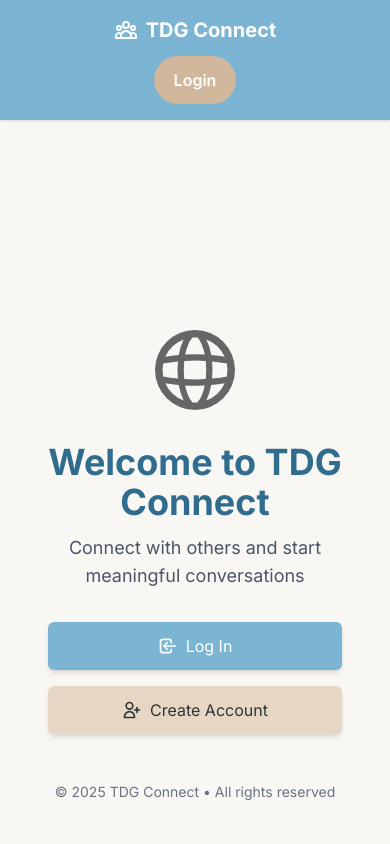
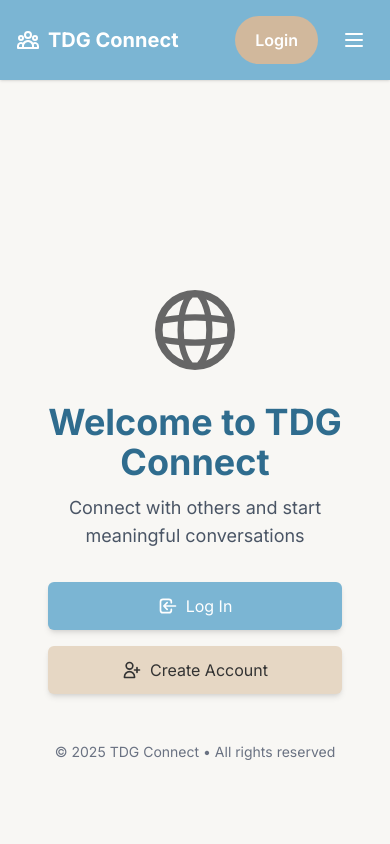
Before and after one commit to Kavirubc/tdg-connect, a Next.js app: page / in a window 390 px wide. Shown: the top 844 px of the page. Built offline with nearby package versions, Linux system fonts and the light colour scheme; no server answers.

Commit message:
Add Navigation component and refactor header to use it

```diff
--- a/src/app/layout.tsx
+++ b/src/app/layout.tsx
@@ -4,6 +4,7 @@ import "./globals.css";
 import { getServerSession } from 'next-auth';
 import Link from 'next/link';
 import { authOptions } from "@/lib/auth";
+import Navigation from "@/components/Navigation";
 
 const inter = Inter({
   subsets: ["latin"],
@@ -29,26 +30,7 @@ export default async function RootLayout({
         className={`${inter.variable} antialiased flex flex-col min-h-screen`}
       >
         <header className="bg-[#7bb5d3] text-white p-4 shadow-sm">
-          <div className="container mx-auto max-w-6xl flex flex-col sm:flex-row justify-between items-center gap-3">
-            <h1 className="text-xl font-bold flex items-center">
-              <svg xmlns="http://www.w3.org/2000/svg" className="h-6 w-6 mr-2" fill="none" viewBox="0 0 24 24" stroke="currentColor">
-                <path strokeLinecap="round" strokeLinejoin="round" strokeWidth={2} d="M17 20h5v-2a3 3 0 00-5.356-1.857M17 20H7m10 0v-2c0-.656-.126-1.283-.356-1.857M7 20H2v-2a3 3 0 015.356-1.857M7 20v-2c0-.656.126-1.283.356-1.857m0 0a5.002 5.002 0 019.288 0M15 7a3 3 0 11-6 0 3 3 0 016 0zm6 3a2 2 0 11-4 0 2 2 0 014 0zM7 10a2 2 0 11-4 0 2 2 0 014 0z" />
-              </svg>
-              TDG Connect
-            </h1>
-            {session ? (
-              <div className="flex items-center space-x-3">
-                <span className="hidden sm:inline">Welcome, {session.user?.name || 'User'}</span>
-                <Link href="/api/auth/signout" className="community-btn bg-[#d1b89c] hover:bg-[#b29777] text-white px-3 py-1.5 rounded-full text-sm transition-colors">
-                  Logout
-                </Link>
-              </div>
-            ) : (
-              <Link href="/auth/login" className="community-btn community-btn-secondary">
-                Login
-              </Link>
-            )}
-          </div>
+          <Navigation session={session} />
         </header>
         <main className="container mx-auto max-w-6xl px-4 py-6 flex-grow">
           {children}
--- /dev/null
+++ b/src/components/Navigation.tsx
@@ -0,0 +1,127 @@
+"use client";
+
+import { useState } from "react";
+import Link from "next/link";
+import { Session } from "next-auth";
+
+interface NavigationProps {
+    session: Session | null;
+}
+
+export default function Navigation({ session }: NavigationProps) {
+    const [isMenuOpen, setIsMenuOpen] = useState(false);
+
+    const toggleMenu = () => {
+        setIsMenuOpen(!isMenuOpen);
+    };
+
+    const navLinks = [
+        { name: "Home", href: "/" },
+        { name: "Dashboard", href: "/dashboard" },
+        { name: "Connections", href: "/connections" },
+    ];
+
+    return (
+        <nav className="w-full">
+            <div className="container mx-auto max-w-6xl flex justify-between items-center">
+                <h1 className="text-xl font-bold flex items-center">
+                    <svg
+                        xmlns="http://www.w3.org/2000/svg"
+                        className="h-6 w-6 mr-2"
+                        fill="none"
+                        viewBox="0 0 24 24"
+                        stroke="currentColor"
+                    >
+                        <path
+                            strokeLinecap="round"
+                            strokeLinejoin="round"
+                            strokeWidth={2}
+                            d="M17 20h5v-2a3 3 0 00-5.356-1.857M17 20H7m10 0v-2c0-.656-.126-1.283-.356-1.857M7 20H2v-2a3 3 0 015.356-1.857M7 20v-2c0-.656.126-1.283.356-1.857m0 0a5.002 5.002 0 019.288 0M15 7a3 3 0 11-6 0 3 3 0 016 0zm6 3a2 2 0 11-4 0 2 2 0 014 0zM7 10a2 2 0 11-4 0 2 2 0 014 0z"
+                        />
+                    </svg>
+                    TDG Connect
+                </h1>
+
+                <div className="flex items-center gap-4">
+                    {/* Login/Logout button always visible */}
+                    {session ? (
+                        <div className="flex items-center">
+                            <span className="hidden md:inline mr-3">
+                                Welcome, {session.user?.name || "User"}
+                            </span>
+                            <Link
+                                href="/api/auth/signout"
+                                className="community-btn bg-[#d1b89c] hover:bg-[#b29777] text-white px-3 py-1.5 rounded-full text-sm transition-colors"
+                            >
+                                Logout
+                            </Link>
+                        </div>
+                    ) : (
+                        <Link
+                            href="/auth/login"
+                            className="community-btn community-btn-secondary"
+                        >
+                            Login
+                        </Link>
+                    )}
+
+                    {/* Hamburger button - visible on all screen sizes */}
+                    <button
+                        className="flex items-center p-2"
+                        onClick={toggleMenu}
+                        aria-label="Toggle menu"
+                    >
+                        <svg
+                            className="w-6 h-6"
+                            fill="none"
+                            stroke="currentColor"
+                            viewBox="0 0 24 24"
+                            xmlns="http://www.w3.org/2000/svg"
+                        >
+                            {isMenuOpen ? (
+                                <path
+                                    strokeLinecap="round"
+                                    strokeLinejoin="round"
+                                    strokeWidth={2}
+                                    d="M6 18L18 6M6 6l12 12"
+                                />
+                            ) : (
+                                <path
+                                    strokeLinecap="round"
+                                    strokeLinejoin="round"
+                                    strokeWidth={2}
+                                    d="M4 6h16M4 12h16M4 18h16"
+                                />
+                            )}
+                        </svg>
+                    </button>
+                </div>
+            </div>
+
+            {/* Navigation menu - slides down when menu is open (on all screen sizes) */}
+            <div
+                className={`bg-[#7bb5d3] w-full transition-all duration-300 ease-in-out overflow-hidden ${isMenuOpen ? "max-h-96" : "max-h-0"
+                    }`}
+            >
+                <div className="flex flex-col p-4 space-y-3 container mx-auto max-w-6xl">
+                    {navLinks.map((link) => (
+                        <Link
+                            key={link.name}
+                            href={link.href}
+                            className="text-white hover:text-gray-200 transition-colors text-lg"
+                            onClick={() => setIsMenuOpen(false)}
+                        >
+                            {link.name}
+                        </Link>
+                    ))}
+                    {/* Mobile-only welcome message */}
+                    {session && (
+                        <div className="md:hidden flex pt-3 border-t border-white/20">
+                            <span>Welcome, {session.user?.name || "User"}</span>
+                        </div>
+                    )}
+                </div>
+            </div>
+        </nav>
+    );
+}
```
